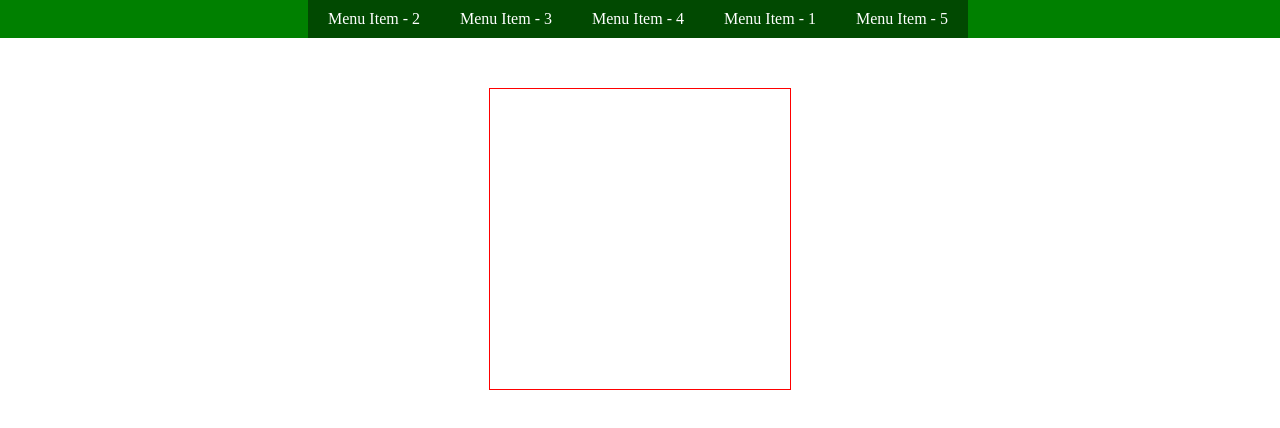
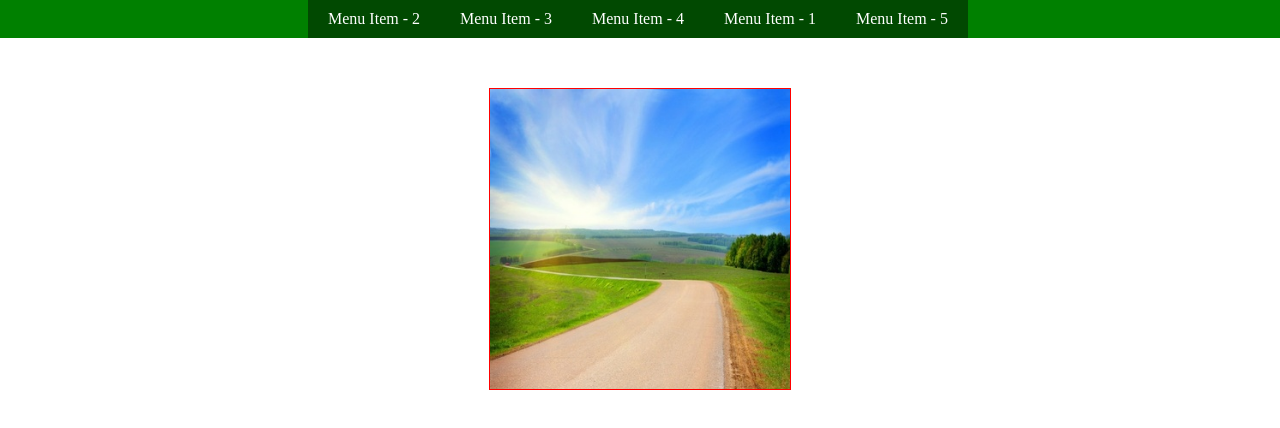
Before and after one commit to batch174/class14, a plain HTML site: page index.html in a window 1280 px wide. Drawn offline with Linux system fonts and the light colour scheme; the site is published under a folder, as on GitHub Pages, so addresses that start at the root find nothing.

Commit message:
Update index.html

```diff
--- a/index.html
+++ b/index.html
@@ -20,7 +20,7 @@
 </div>
 
 <div class="wrap">
-    <img src="/beautiful_natural_scenic_03_hd_picture_166230.jpg" alt="">
+    <img src="beautiful_natural_scenic_03_hd_picture_166230.jpg" alt="">
 </div>
 
 </body>
```
